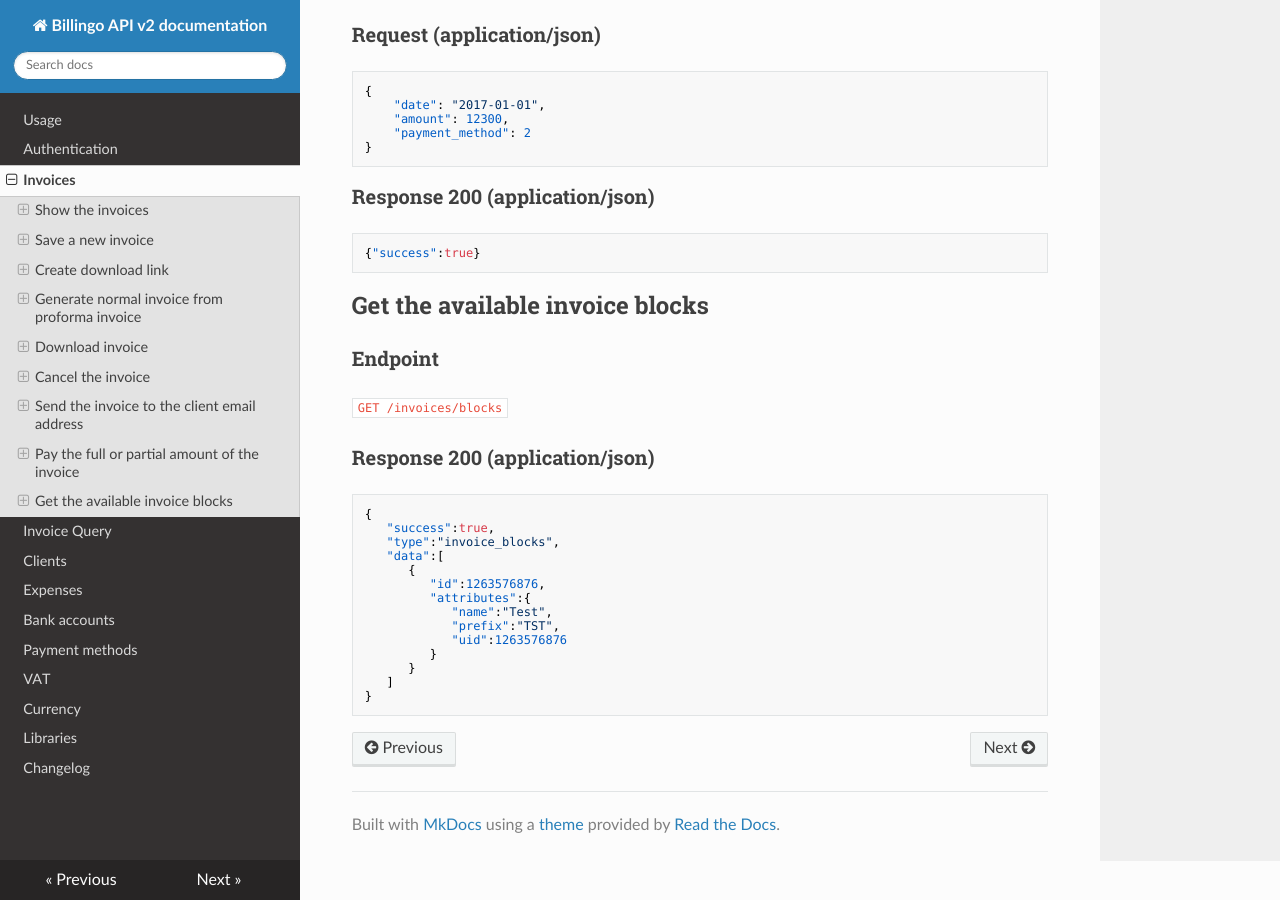
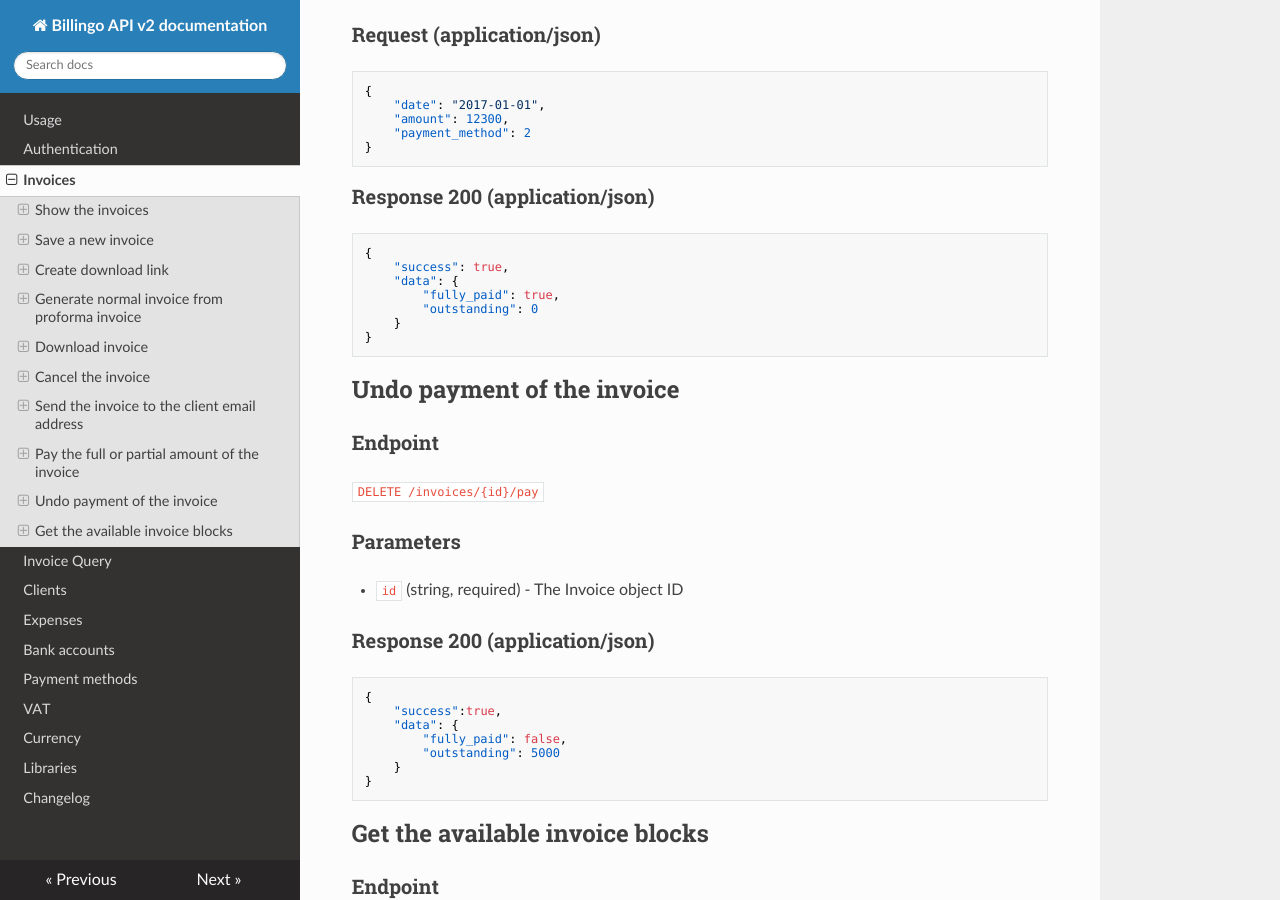
Before and after one commit to octonull/Billingo-API-docs, an MkDocs documentation site: the page built from docs/invoices.md, in a window 1280 px wide and 900 px high, scrolled down 5577 px. Built offline with MkDocs 1.6.1, drawn with Linux system fonts in a browser that asks for light colours; nearby versions of some CDN libraries; old or Windows-style settings are respelled for this version of MkDocs.

Commit message:
undo payment of an invoice added; pay response fixed

````diff
--- a/docs/invoices.md
+++ b/docs/invoices.md
@@ -296,7 +296,34 @@ The invoice PDF is returned
 ### Response 200 (application/json)
 
 ```json
-{"success":true}
+{
+    "success": true,
+    "data": {
+        "fully_paid": true,
+        "outstanding": 0
+    }
+}
+```
+
+## Undo payment of the invoice
+
+### Endpoint
+`DELETE /invoices/{id}/pay`
+
+
+### Parameters
+- `id` (string, required) - The Invoice object ID
+
+### Response 200 (application/json)
+
+```json
+{
+    "success":true,
+    "data": {
+        "fully_paid": false,
+        "outstanding": 5000
+    }
+}
 ```
 
 ## Get the available invoice blocks
````
